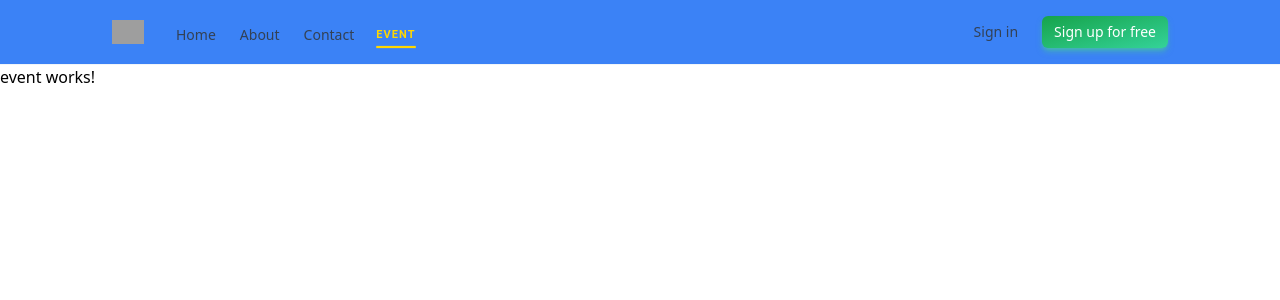
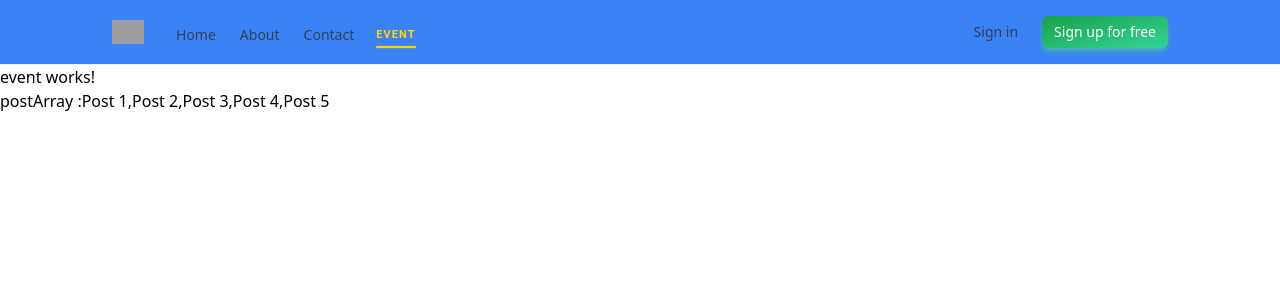
Before and after one commit to DushanMalind/Angular-Learning, an Angular app: page /event in a window 1280 px wide. Shown: the top 300 px of the page. Built offline with nearby package versions, Linux system fonts and the light colour scheme; grey boxes are pictures that could not be loaded.

Commit message:
NgFor Directive

```diff
--- a/src/app/event/event.component.html
+++ b/src/app/event/event.component.html
@@ -1 +1,5 @@
 <p>event works!</p>
+
+<!--NgFor Directive-->
+
+<p>postArray :{{ postArray }}</p>
--- a/src/app/event/event.component.ts
+++ b/src/app/event/event.component.ts
@@ -8,5 +8,7 @@ import { Component } from '@angular/core';
   styleUrl: './event.component.css'
 })
 export class EventComponent {
+
+  /*NgFor Directive*/
   postArray:Array<string>=['Post 1','Post 2','Post 3','Post 4','Post 5'];
 }
```
